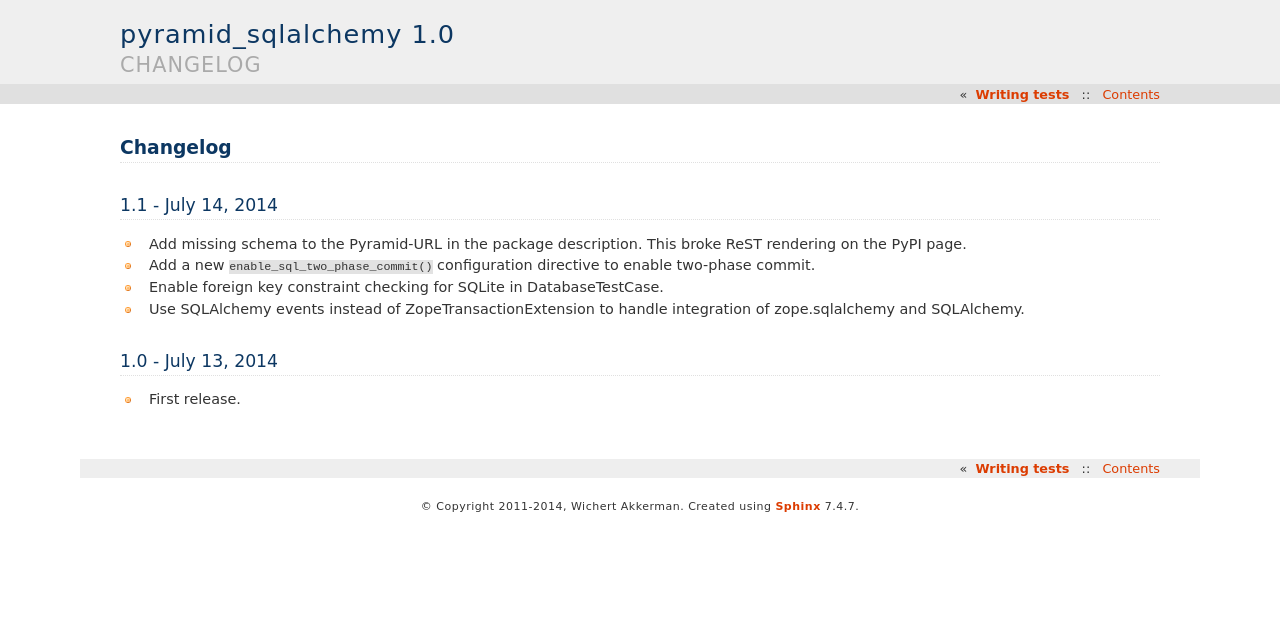
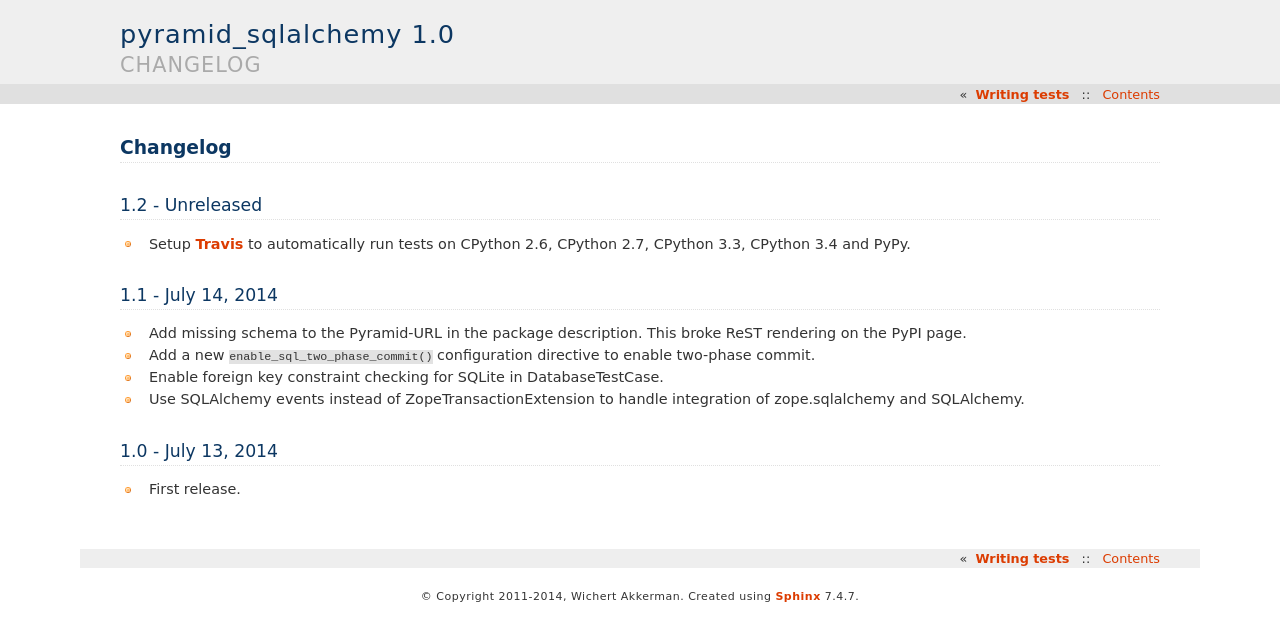
Before and after one commit to wichert/pyramid_sqlalchemy, a Sphinx documentation site: the page built from docs/changes.rst, in a window 1280 px wide. Shown: the top 641 px of the page. Built offline with Sphinx 7.4.7, drawn with Linux system fonts in a browser that asks for light colours.

Commit message:
Document travis changes.

```diff
--- a/docs/changes.rst
+++ b/docs/changes.rst
@@ -1,5 +1,13 @@
 Changelog
 =========
+
+1.2 - Unreleased
+-------------------
+
+- Setup `Travis <https://travis-ci.org/wichert/pyramid_sqlalchemy>`_ to
+  automatically run tests on CPython 2.6, CPython 2.7, CPython 3.3, CPython 3.4
+  and PyPy.
+
 
 1.1 - July 14, 2014
 -------------------
```
